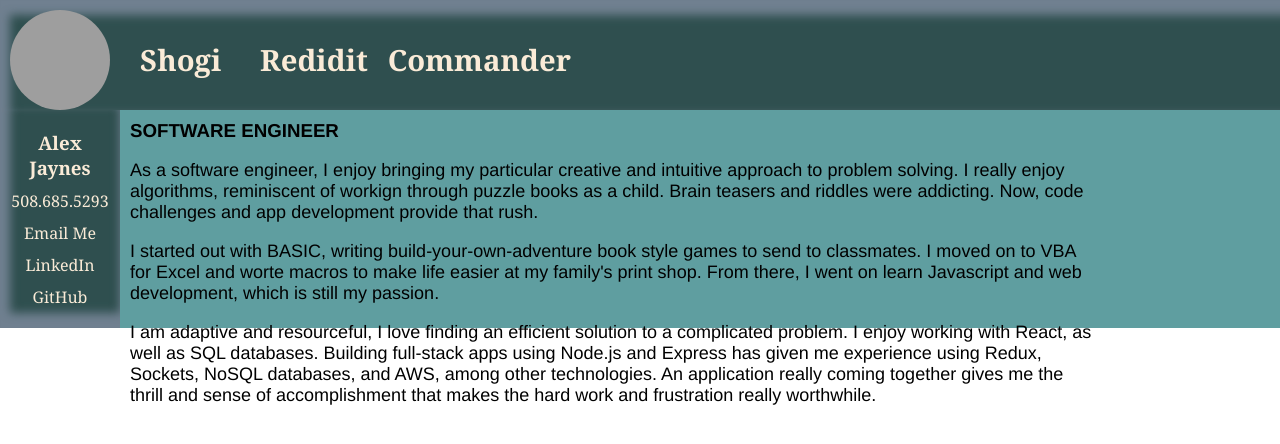
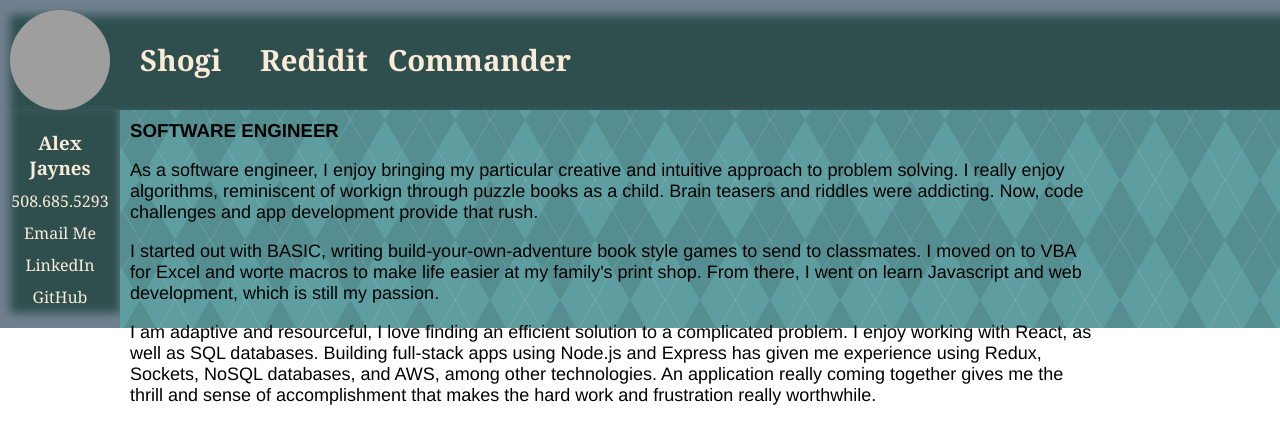
Before and after one commit to Ocheyo/portfolio, a React app: page / in a window 1280 px wide. Built offline with nearby package versions, Linux system fonts and the light colour scheme; grey boxes are pictures that could not be loaded.

Commit message:
add background texture

```diff
--- a/public/styles.css
+++ b/public/styles.css
@@ -12,7 +12,12 @@ h5 {
 }
 
 #root {
-  background: cadetblue;
+  background-color: cadetblue;
+  background-image: repeating-linear-gradient(120deg, rgba(255, 255, 255, .1), rgba(255, 255, 255, .1) 1px, transparent 1px, transparent 60px),
+  repeating-linear-gradient(60deg, rgba(255, 255, 255, .1), rgba(255, 255, 255, .1) 1px, transparent 1px, transparent 60px),
+  linear-gradient(60deg, rgba(0, 0, 0, .1) 25%, transparent 25%, transparent 75%, rgba(0, 0, 0, .1) 75%, rgba(0, 0, 0, .1)),
+  linear-gradient(120deg, rgba(0, 0, 0, .1) 25%, transparent 25%, transparent 75%, rgba(0, 0, 0, .1) 75%, rgba(0, 0, 0, .1));
+  background-size: 70px 120px;
 }
 
 .Sidebar {
```
Also changed, not shown: build/styles.css.
